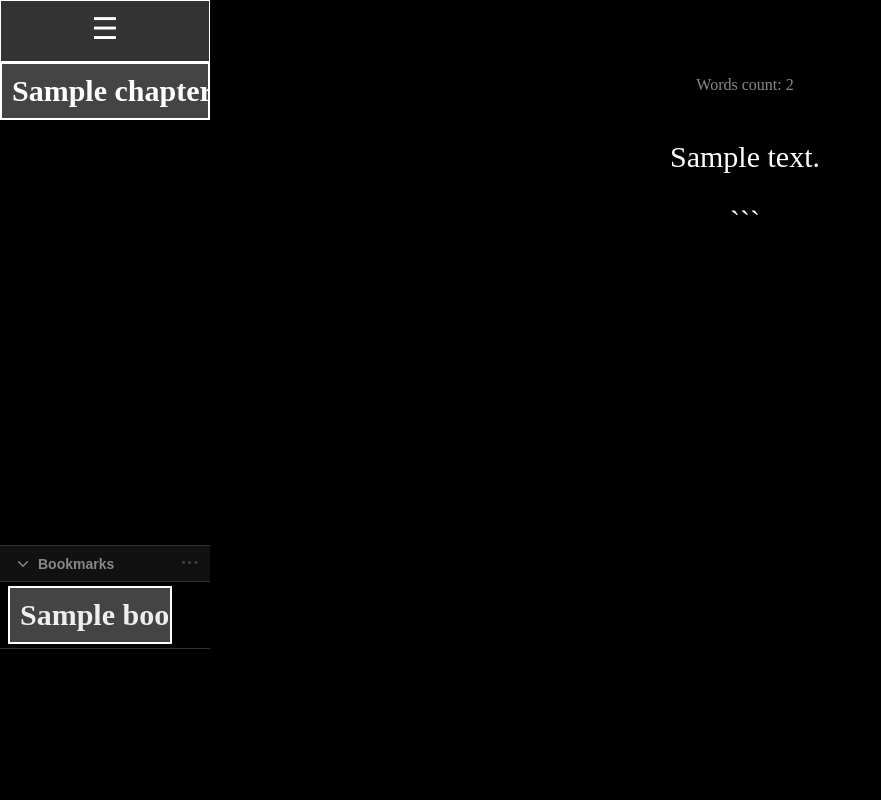
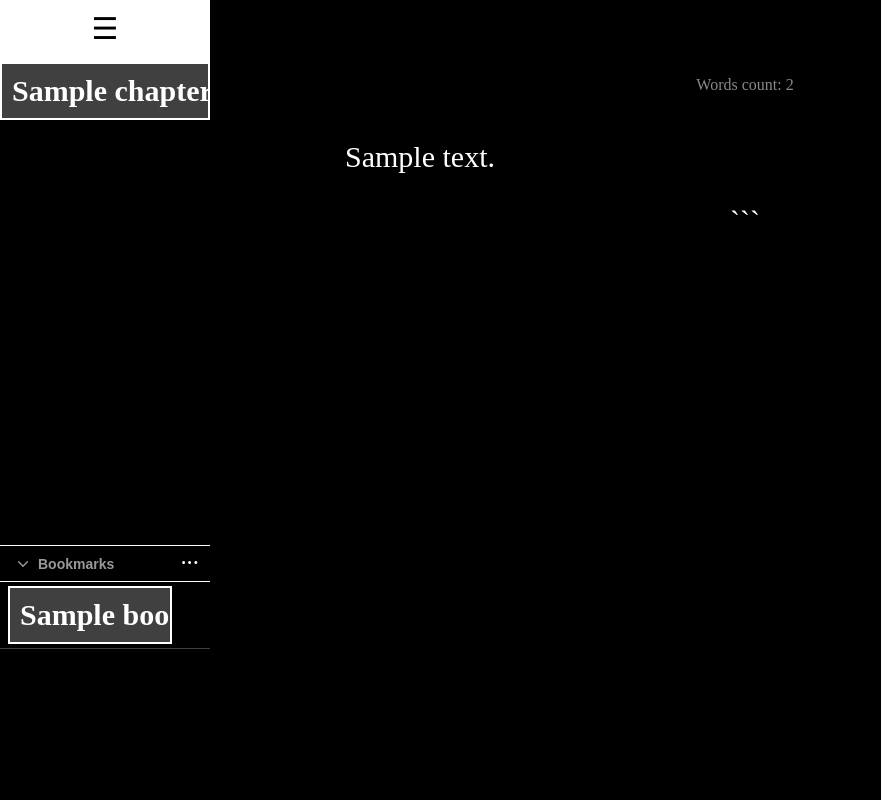
Before and after one commit to Hakerhakb11/epub_reader, a Flask app: page /book/1/1 in a window 1280 px wide, after a click that opens the changed part. Shown: the whole page, without its empty margins (0-881 px from the left). Run offline with Flask 3, Linux system fonts and the light colour scheme; tables that the repository leaves empty hold one stand-in row (values such as "Sample post"); parts of the project's set-up code (start-up, migrations or seed data) failed here and were passed over.

Commit message:
feat: top pannel now have 1 style, in all app.
Adapted app for light theme

```diff
--- a/books/templates/books/book.html
+++ b/books/templates/books/book.html
@@ -5,7 +5,7 @@
 {% block extra_head %}
     <link rel="stylesheet" href="{{ url_for('static', filename='css/book.css') }}">
     <script src="{{url_for('static', filename='js/book.js') }}" defer></script>
-    {% endblock extra_head %}
+{% endblock extra_head %}
 
 {% block aside %}
     <div class="chapters">
@@ -58,8 +58,10 @@
 
                 <form action="{{url_for('books.edit_bookmark', book_id=bookmark.book_id, chapter_id=bookmark.chapter_id)}}", method="POST" class="bookmark-edit-form">
                     <input type="text" name="new_title" value="{{bookmark.title}}" class=bookmark-edit-input required autocomplete="off">
-                    <button type="submit" class="save-edit-btn" title="Сохранить">✓</button>
-                    <button type="button" class="cancel-edit-btn" onclick="cancelEdit(this)" title="Отмена">✕</button>
+                    <span>
+                        <button type="submit" class="save-edit-btn" title="Save">✓</button>
+                        <button type="button" class="cancel-edit-btn" onclick="cancelEdit(this)" title="Cancel">✕</button>
+                    </span>
                 </form>
             </div>
         {% endfor %}
@@ -72,13 +74,13 @@
 
         {% if chapter.order_number > 0 %}
             <a href="{{ url_for('books.book_view', book_id=book.id, chapter_id=chapter.order_number - 1) }}" class="button">
-                <svg xmlns="http://www.w3.org/2000/svg" fill="none" viewBox="0 0 24 24" stroke-width="1.5" stroke="currentColor" style="height: 24px; width: 24px;">
+                <svg xmlns="http://www.w3.org/2000/svg" fill="none" viewBox="0 0 24 24" stroke-width="1.5" stroke="currentColor">
                     <path stroke-linecap="round" stroke-linejoin="round" d="M10.5 19.5 3 12m0 0 7.5-7.5M3 12h18" />
                 </svg>
             </a>
         {% else %}
             <button class="button" disabled>
-                <svg xmlns="http://www.w3.org/2000/svg" fill="none" viewBox="0 0 24 24" stroke-width="1.5" stroke="currentColor" style="height: 24px; width: 24px;">
+                <svg xmlns="http://www.w3.org/2000/svg" fill="none" viewBox="0 0 24 24" stroke-width="1.5" stroke="currentColor">
                     <path stroke-linecap="round" stroke-linejoin="round" d="M10.5 19.5 3 12m0 0 7.5-7.5M3 12h18" />
                 </svg>
             </button>
--- a/static/css/base.css
+++ b/static/css/base.css
@@ -1,7 +1,14 @@
+:root {
+    --block-content-width: 800px;
+    --body-background-color: black;
+    --body-color: white;
+}
+
 body {
+    padding: 0, 10px;
     margin: 0;
-    background-color: black;
-    color: white;
+    background-color: var(--body-background-color);
+    color: var(--body-color);
     font-size: 30px;
 }
 
@@ -34,8 +41,8 @@ aside a {
     text-align: center;
     white-space: nowrap;
     overflow: hidden;
-    color: white;
-    border: 2px solid white;
+    color: var(--body-color);
+    border: 2px solid var(--body-color);
     padding: 10px;
     display: inline-block;
     transition: 0.2s;
@@ -43,17 +50,95 @@ aside a {
 }
 
 aside a:hover {
-    background-color: white;
-    color: black;
+    background-color: var(--body-color);
+    color: var(--body-background-color);
 }
 
 main {
-    padding: 0px 250px 0px 250px;
+    padding: 0px 25px;
     overflow-y: auto;
     display: flex;
     flex-grow: 1;
     flex-direction: column;
     align-items: center;
+    width: 100%;
+}
+
+@keyframes showPanelOnLoad {
+    0% {
+        transform: translateY(0);
+    }
+
+    75% {
+        transform: translateY(0);
+    }
+
+    100% {
+        transform: translateY(-100%);
+    }
+}
+
+.button-group {
+    display: flex;
+    flex-direction: row;
+    /* align-items: center; */
+    justify-content: center;
+    gap: 10px;
+    position: sticky;
+    top: 0;
+    background-color: var(--body-background-color);
+    width: 100%;
+    padding: 10px 20px;
+    box-sizing: border-box;
+    transition: transform 0.3s ease-in-out;
+    transform: translateY(-100%);
+    animation: showPanelOnLoad 4.5s ease-in-out;
+    z-index: 1000;
+}
+
+.button-group::after {
+    content: "";
+    position: absolute;
+    top: 100%;
+    left: 0;
+    width: 100%;
+    height: 30px;
+}
+
+.button-group:hover {
+    animation: none;
+    transform: translateY(0);
+}
+
+.button {
+    display: inline-flex;
+    align-items: center;
+    justify-content: center;
+    box-sizing: border-box;
+
+    background: none;
+    color: var(--body-color);
+    font: inherit;
+    outline: none;
+
+    height: 40px;
+    width: 50px;
+    border: 1px solid var(--body-color);
+    cursor: pointer;
+    user-select: none;
+    text-decoration: none;
+    transition: background-color 0.2s, color 0.2s, border-color 0.2s;
+}
+
+.button:hover:not(:disabled) {
+    background-color: var(--body-color);
+    color: var(--body-background-color);
+}
+
+.output {
+    width: 100%;
+    max-width: var(--block-content-width);
+    transition: max-width 0.3s ease;
 }
 
 summary {
@@ -62,8 +147,9 @@ summary {
     user-select: none;
     height: 40px;
     padding: 10px;
-    border: 1px solid white;
+    border: 1px solid var(--body-color);
     text-align: center;
+    transition: background-color 0.3s ease;
 }
 
 .aside-links details a {
@@ -72,8 +158,8 @@ summary {
 }
 
 summary:hover {
-    background-color: #333333;
-    transition: 0.3s;
+    background-color: var(--body-color);
+    color: var(--body-background-color);
 }
 
 .aside-links {
@@ -108,15 +194,14 @@ summary:hover {
     align-items: center;
     position: relative;
     padding: 4px 8px;
-    border-bottom: 1px solid #333;
+    border-bottom: 1px solid var(--body-color);
 }
 
 .book-link {
     flex: 1;
     overflow: hidden;
     white-space: nowrap;
-    text-decoration: none;
-    color: #eee;
+    color: var(--body-color);
 }
 
 .book-menu {
@@ -136,8 +221,8 @@ details.book-menu[open] {
     position: absolute;
     right: 0;
     top: 100%;
-    background: #222;
-    border: 1px solid #444;
+    background: var(--body-background-color);
+    border: 1.5px solid var(--body-color);
     z-index: 1000;
     min-width: 100px;
 }
@@ -145,7 +230,7 @@ details.book-menu[open] {
 .dropdown-item {
     display: block;
     padding: 8px;
-    color: white;
+    color: var(--body-color);
     text-decoration: none;
     font-size: 12px;
 }
@@ -155,7 +240,7 @@ details.book-menu[open] {
     border: none;
     width: 100%;
     text-align: left;
-    color: #ff6666;
+    color: red;
     cursor: pointer;
 }
 
--- a/static/css/book.css
+++ b/static/css/book.css
@@ -103,7 +33,7 @@
 }
 
 .chapters a.active {
-    background-color: #444;
+    background-color: color-mix(in srgb, var(--body-color) 25%, transparent);
     font-weight: bold;
 }
 
@@ -111,9 +41,9 @@
     display: flex;
     align-items: center;
     justify-content: space-between;
-    background-color: #111;
-    border-top: 1px solid #333;
-    border-bottom: 1px solid #333;
+    background-color: var(--body-background-color);
+    border-top: 1px solid var(--body-color);
+    border-bottom: 1px solid var(--body-color);
     height: 35px;
     padding: 0 10px;
     cursor: row-resize;
@@ -132,7 +62,7 @@
     gap: 8px;
     background: none;
     border: none;
-    color: #888;
+    color: color-mix(in srgb, var(--body-color) 60%, transparent);
     font-size: 14px;
     font-weight: bold;
     cursor: pointer;
@@ -155,13 +85,9 @@
 }
 
 .drag-handle {
-    color: #444;
+    color: var(--body-color);
     font-size: 12px;
     letter-spacing: 2px;
-}
-
-.sidebar-divider:hover .drag-handle {
-    color: #888;
 }
 
 .bookmarks {
@@ -192,7 +118,9 @@ body.resizing-active button {
     align-items: center;
     position: relative;
     padding: 4px 8px;
-    border-bottom: 1px solid #333;
+    border-bottom: 1px solid color-mix(in srgb, var(--body-color) 25%, transparent);
+    ;
+
 }
 
 .bookmark-link {
@@ -200,11 +128,11 @@ body.resizing-active button {
     overflow: hidden;
     white-space: nowrap;
     text-decoration: none;
-    color: #eee;
+    color: var(--body-color);
 }
 
 .bookmark-link.active {
-    background-color: #444;
+    background-color: color-mix(in srgb, var(--body-color) 25%, transparent);
     font-weight: bold;
 }
 
```
Also changed, not shown: other parts of static/css/book.css (+10 -80 lines), home/templates/home/index.html (+5 -8 lines).
